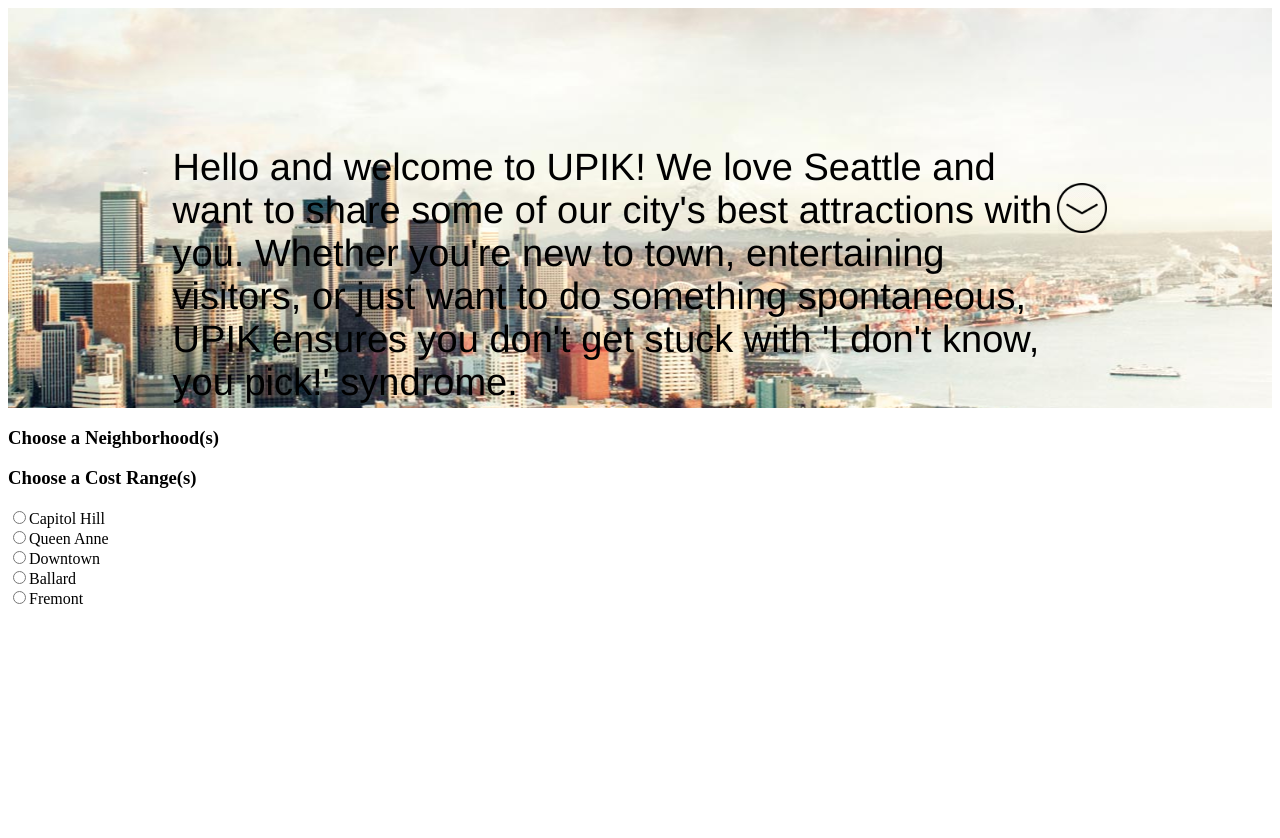
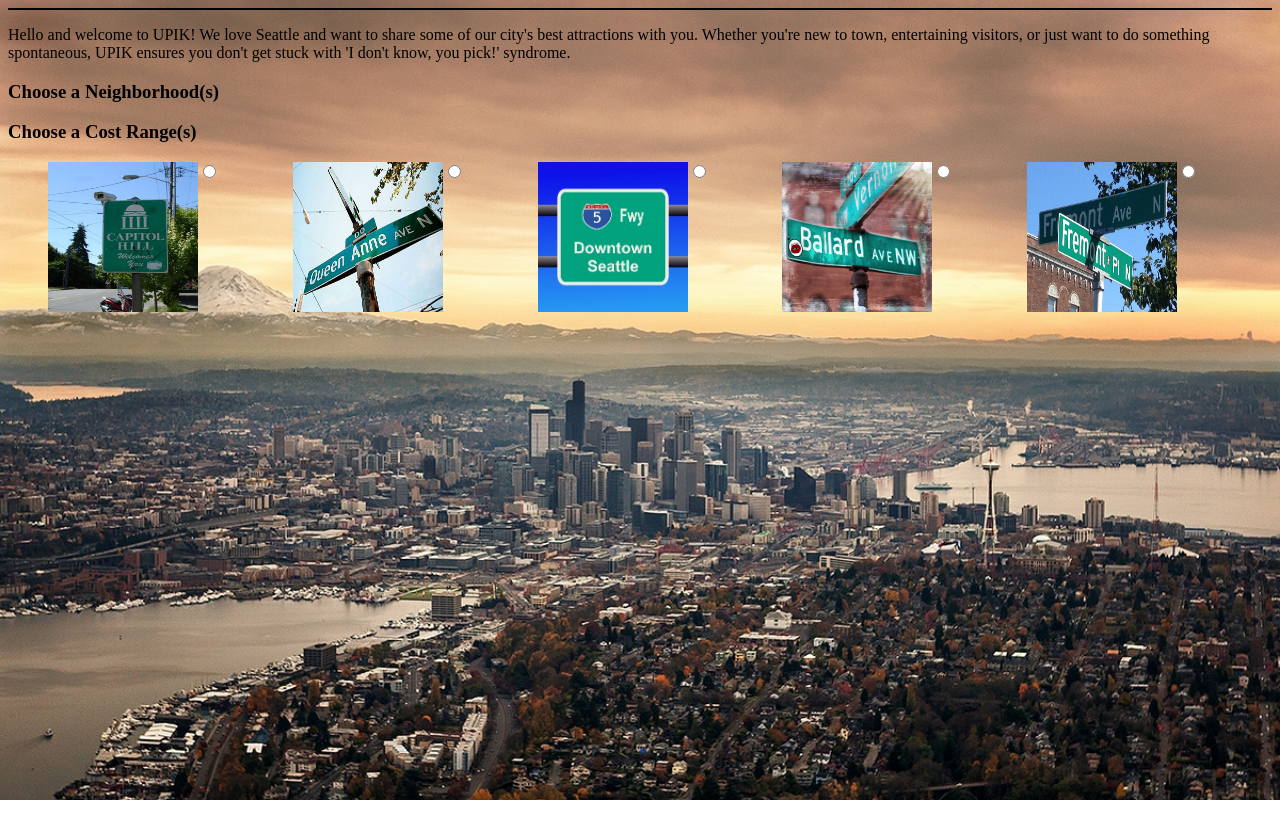
Before and after one commit to meeksfred/final-project, a website with bundled scripts: page index.html in a window 1280 px wide. After the commit the page ends 800 px from the top, so only its background shows below. Built offline with nearby package versions, Linux system fonts and the light colour scheme.

Commit message:
css and html updated

```diff
--- a/index.html
+++ b/index.html
@@ -10,7 +10,7 @@
     <div id="words">
       <p>Hello and welcome to UPIK! We love Seattle and want to share some of our city's best attractions with you. Whether you're new to town, entertaining visitors, or just want to do something spontaneous, UPIK ensures you don't get stuck with 'I don't know, you pick!' syndrome.</p>
     </div>
-    <img id="lilarrow" src="images/arrowdown.jpg">
+    <!-- <img id="lilarrow" src="images/arrowdown.jpg"> -->
   </section>
   <h3>Choose a Neighborhood(s)</h3>
   <h3>Choose a Cost Range(s)</h3>
@@ -18,11 +18,23 @@
   <form>
     <div class='cost'></div>
     <div class='hood'><!-- //add fieldset -->
-      <input type='radio' name='neighborhood' value='capitolHill'>Capitol Hill<br>
-      <input type='radio' name='neighborhood' value='queenAnne'>Queen Anne<br>
-      <input type='radio' name='neighborhood' value='downtown'>Downtown<br>
-      <input type='radio' name='neighborhood' value='ballard'>Ballard<br>
-      <input type='radio' name='neighborhood' value='fremont'>Fremont<br>
+      <ul class='locations'>
+        <li>
+          <input type='radio' name='neighborhood' value='capitolHill'><img class='imagesHoods' src='images_hoods/capitolHill.jpg' /><br>
+        </li>
+       <li>
+         <input type='radio' name='neighborhood' value='queenAnne'><img class='imagesHoods' src='images_hoods/queenAnne.jpg' /><br>
+       </li>
+       <li>
+         <input type='radio' name='neighborhood' value='downtown'><img class='imagesHoods' src='images_hoods/downtown.jpg' /><br>
+       </li>
+       <li>
+         <input type='radio' name='neighborhood' value='ballard'><img class='imagesHoods' src='images_hoods/ballard.jpg' /><br>
+        </li>
+        <li>
+         <input type='radio' name='neighborhood' value='fremont'><img class='imagesHoods' src='images_hoods/fremont.jpg' /><br>
+       </li>
+      </ul>
     </div>
   </form>
   <section id="bigTable">
--- a/style.css
+++ b/style.css
@@ -7,7 +7,7 @@
 and view attractions.
 */
 
-#landing {
+/*#landing {
   display: flex;
   justify-content: center;
   align-items: center;
@@ -33,7 +33,7 @@
 
 }*/
 
-img {
+/*img {
   height: 50px;
   width: 50px;
 }
@@ -48,4 +48,57 @@
   overflow: scroll;
 
 
+}*/
+
+body{
+  background-image: url('backgroundImages/seattleAir.jpg');
+  background-repeat: no-repeat;
+  background-attachment: scroll;
+  background-size: cover;
+
 }
+header {
+  border: black solid 1px;
+  font-size: 25px;
+  font-style: bold;
+
+}
+
+nav{
+  float: right;
+}
+
+.nav a{
+  color: #EDF7FA;
+  text-decoration: none;
+  opacity: 0.85;
+}
+
+.locations li{
+  display: inline-block;
+  float: left;
+  width: 20%;
+}
+
+/*.formWrapper{
+  display: inline-block;
+  margin: 30px;
+  background-color: #ffffff;
+  border: 1px solid black;
+  opacity: 0.85;
+  filter: alpha(opacity=85);
+}*/
+
+.imagesHoods{
+  display:block;
+  float: left;
+  height:150px;
+  width:150px;
+}
+
+.button{
+  border: solid black 1px;
+  margin-left: 40px;
+  margin-top: 20px;
+  opacity: 0.75;
+}
```
Also changed, not shown: backgroundImages/pinebox.jpg (added), backgroundImages/seattle.jpg (added), backgroundImages/seattleAir.jpg (added), backgroundImages/seattleAlt.jpg (added), backgroundImages/seattleAltTwo.jpg (added), images_hoods/ballard.jpg (added), images_hoods/capitolhill.jpg (added), images_hoods/downtown.jpg (added), images_hoods/fremont.jpg (added), images_hoods/queenAnne.jpg (added).
